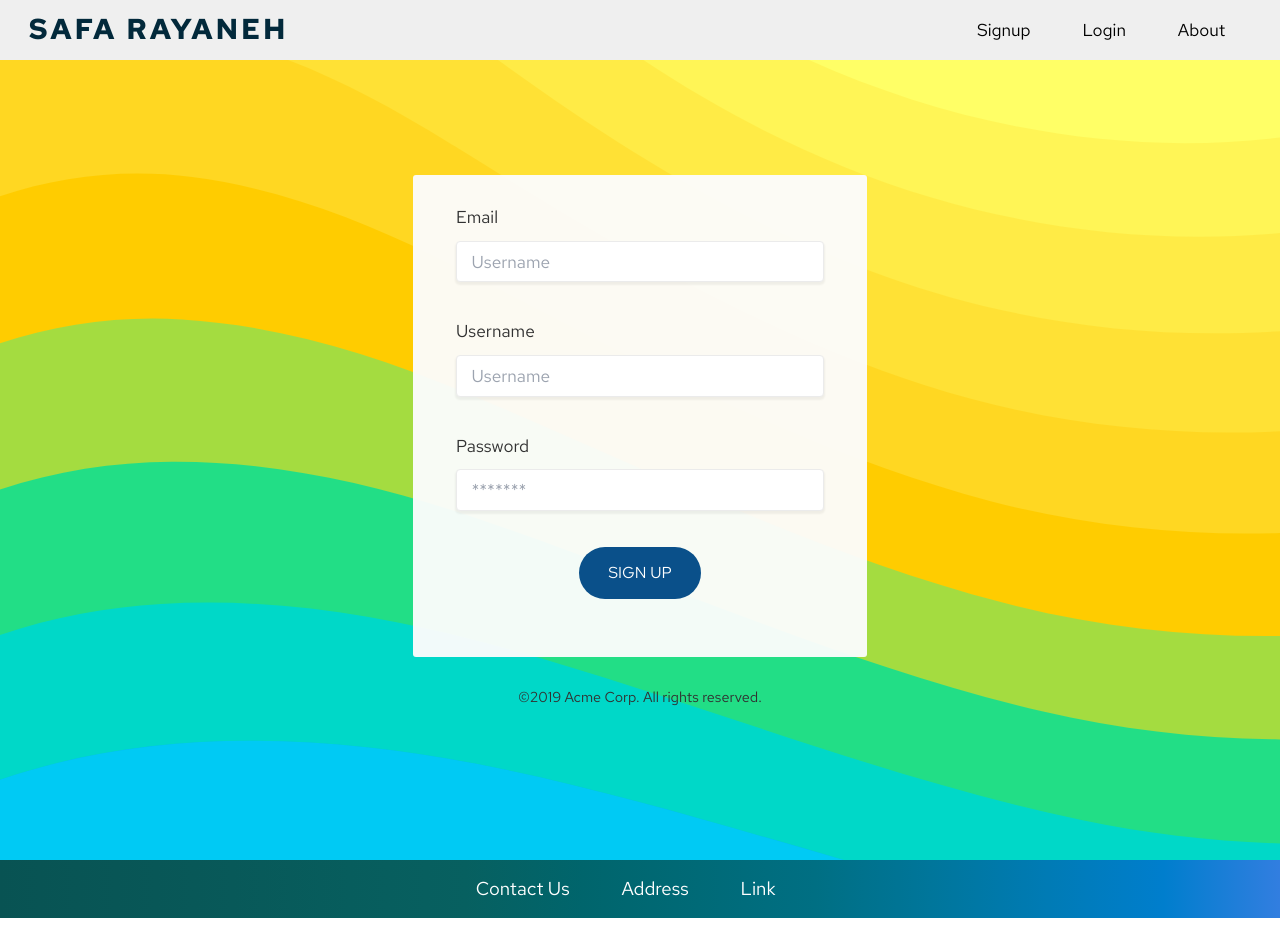
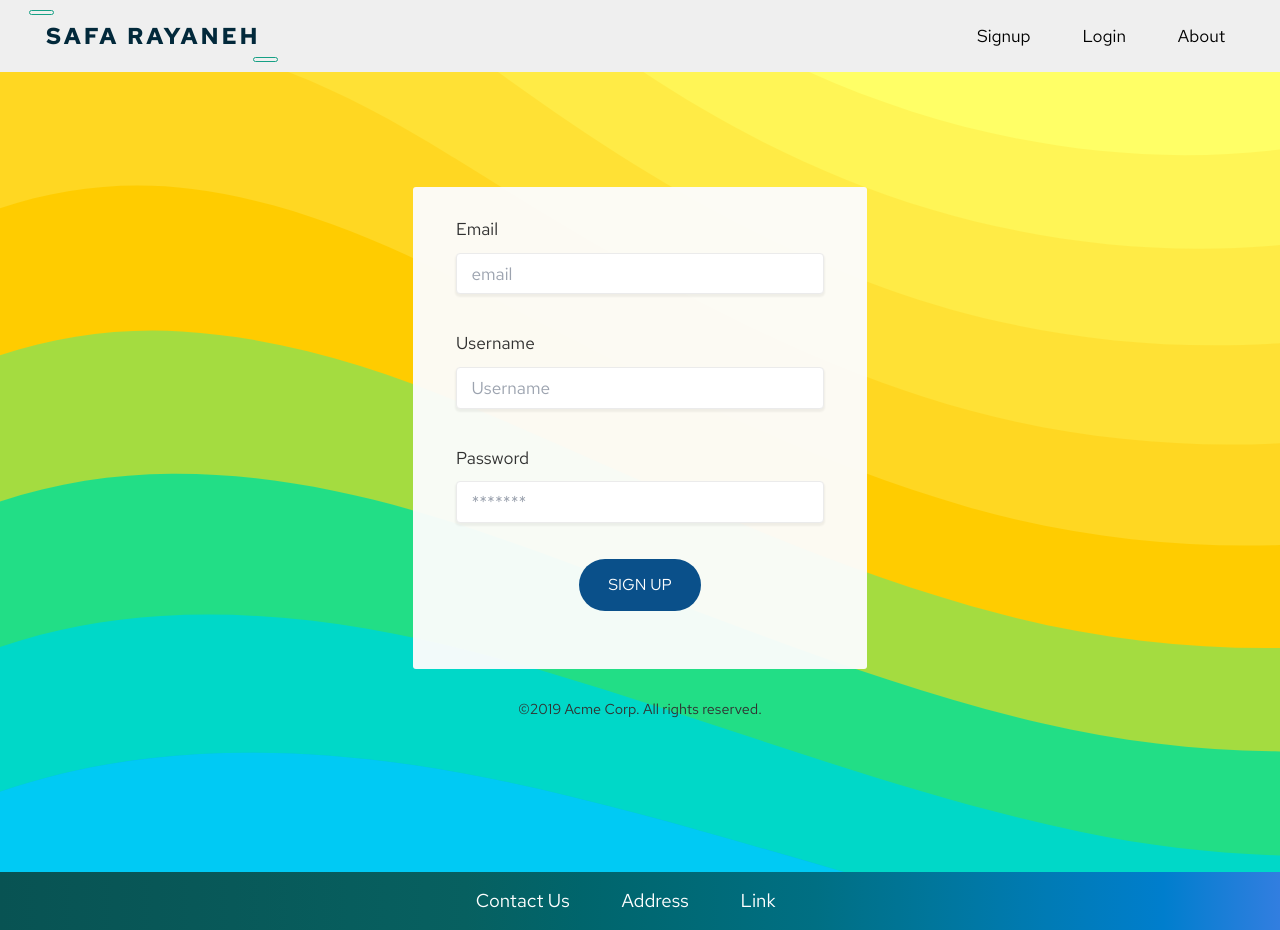
Before and after one commit to penkong/vue-safa, a Vue app in the folder safa/: page /signup in a window 1280 px wide. Built offline with nearby package versions, Linux system fonts and the light colour scheme.

Commit message:
some breack points and refactors

```diff
--- a/safa/src/layout/Header/Header.scss
+++ b/safa/src/layout/Header/Header.scss
@@ -1,5 +1,12 @@
+// Variables
+$color: black;
+$body-color: #ecf0f1;
+$color1: #566473;
+$color2: #16a085;
+$color3: #435a6b;
+
 .header {
-  height: 60px;
+  height: 5rem;
   width: 100vw;
   background-color: #efefef;
   display: flex;
@@ -8,17 +15,78 @@
   align-items: center;
 
   .safa {
-    position: absolute;
+    @include respond(sm-phone) {
+      font-size: 1.4rem;
+      letter-spacing: 0.1rem;
+    }
+    position: relative;
     left: 2rem;
-    font-size: 2rem;
+    font-size: 1.6rem;
     font-weight: 600;
     letter-spacing: .2rem;
     color: rgb(2, 41, 59);
     transition: all 0.3s ease-in;
+    cursor: pointer;
+    outline: none;
+    // margin: 1em 0.8em;
+    padding: 0.6rem 1.2rem;
+    // @include respond(phone) {
+    //   &.type1 {
+    //     &.type1::after,
+    //     &.type1::before{
+    //       display: block;
+    //       border: 1.3px solid;
+    //       border-radius: 3px;
+    //     }
+    //   }
+    // }
+    &.type1 {
+      // Effect one
+      &.type1::after,
+      &.type1::before{
+        content: '';
+        display: block;
+        position: absolute;
+        width: 10%;
+        height: 10%;
+        border: 1.3px solid $color2;
+        transition: all 0.8s ease;
+        border-radius: 3px;
+      }
+  }
+
+    &.type1::after {
+      bottom: 0;
+      right: 0;
+      border-top-color: transparent;
+      border-left-color: transparent;
+      border-bottom-color: $color1;
+      border-right-color: $color1;
+
+    }
+
+    &.type1::before {
+      top: 0;
+      left: 0;
+      border-bottom-color: transparent;
+      border-right-color: transparent;
+      border-top-color: $color1;
+      border-left-color: $color1;
+
+    }
+
+    &.type1:hover:after,
+    &.type1:hover:before {
+      height: 100%;
+      width: 100%;
+
+    }
 
     &:hover {
-      color: rgb(2, 110, 160);
+      color: white;
+      background-color: rgb(2, 110, 160);
     }
+
   }
 
   ul {
--- a/safa/src/layout/Header/Header.vue
+++ b/safa/src/layout/Header/Header.vue
@@ -1,6 +1,6 @@
 <template>
   <nav class="header">
-    <router-link :to="{ name: 'Home' }" class="safa safa--animated">SAFA RAYANEH</router-link>
+    <router-link :to="{ name: 'Home' }" class="safa type1">SAFA RAYANEH</router-link>
     <ul>
       <li>
         <router-link :to="{ name: 'Signup' }">Signup</router-link>
--- a/safa/src/router.js
+++ b/safa/src/router.js
@@ -33,8 +33,8 @@ export default new Router({
         import(/* webpackChunkName: "about" */ "./views/Signup/Signup.vue")
     },
     {
-      path: "/user-land",
-      name: "Signup",
+      path: "/userland",
+      name: "UserLanding",
       component: () =>
         import(/* webpackChunkName: "about" */ "./views/UserLanding/UserLanding.vue")
     },
--- a/safa/src/sass/abstract/_mixins.scss
+++ b/safa/src/sass/abstract/_mixins.scss
@@ -14,6 +14,11 @@
 }
 
 @mixin respond($breakpoint) {
+  @if $breakpoint == sm-phone {
+    @media (max-width: 22.5rem) {
+      @content;
+    }
+  }
   @if $breakpoint == phone {
     @media (max-width: 30rem) {
       @content;
--- a/safa/src/views/Home/Home.scss
+++ b/safa/src/views/Home/Home.scss
@@ -16,9 +16,13 @@
     @include respond(tab-land) {
     margin: 1rem;
     margin-right: 2rem;
-    }
-    @include respond(tab-port) {
-      display: block;
+    min-height: 100vh;
+    height: auto;
+  }
+  @include respond(tab-port) {
+    display: block;
+    min-height: 100vh;
+    height: auto;
     }
     @include respond(phone) {
       display: flex;
--- a/safa/src/views/Signup/Signup.vue
+++ b/safa/src/views/Signup/Signup.vue
@@ -3,8 +3,8 @@
     <div class="card-log">
       <form>
         <div>
-          <label for="username">Email</label>
-          <input id="username" type="text" placeholder="Username" />
+          <label for="email">Email</label>
+          <input id="email" type="text" placeholder="email" />
         </div>
         <div>
           <label for="username">Username</label>
```
Lines whose indentation alone changed are shown as unchanged.
